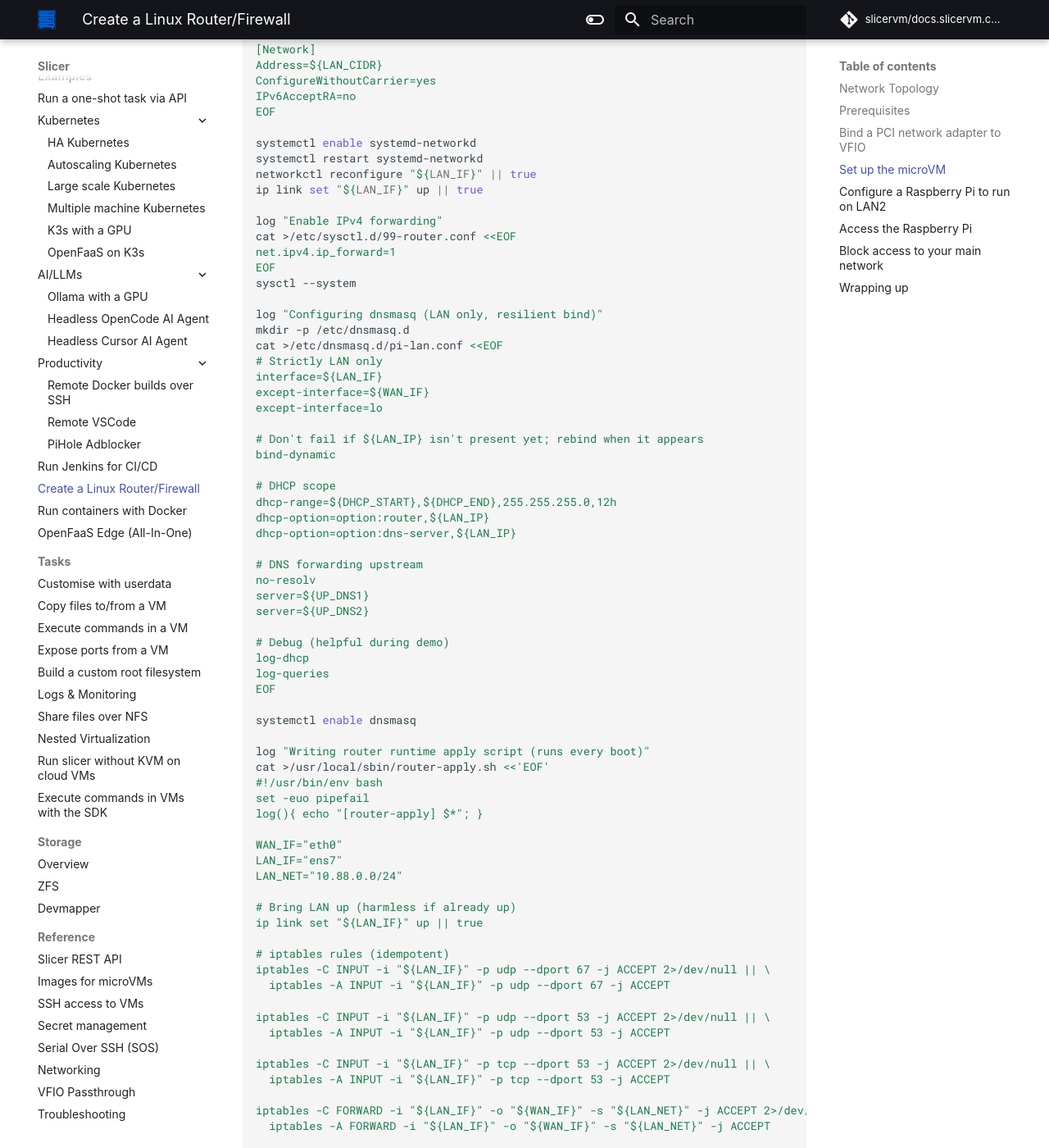
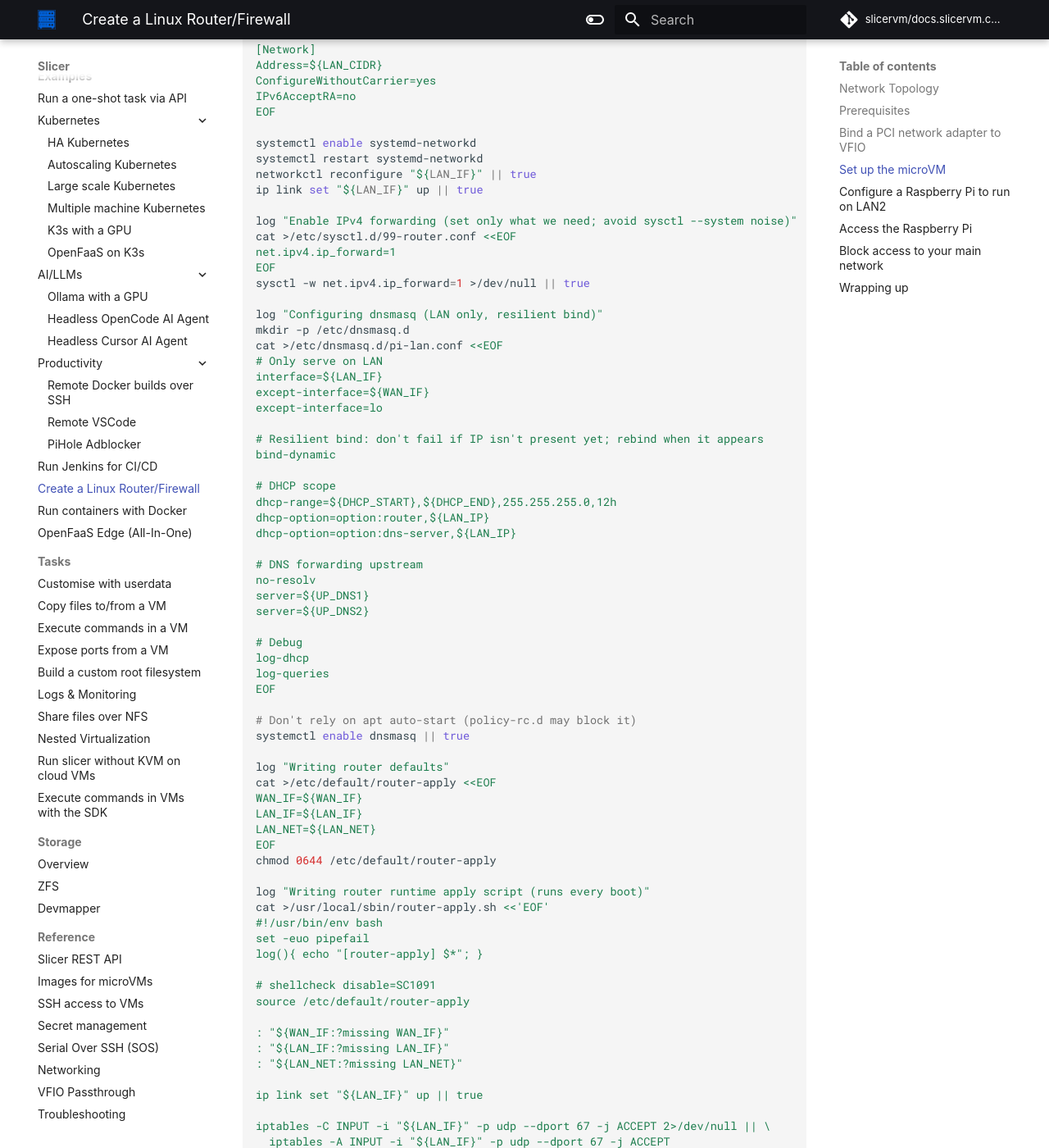
Before and after one commit to slicervm/docs.slicervm.com, an MkDocs documentation site: the page built from docs/examples/router-firewall.md, in a window 1280 px wide and 1400 px high, scrolled down 5738 px. Shown: the whole window at 82% size. Built offline with MkDocs 1.6.1 and Material for MkDocs 9.7.7, drawn with Linux system fonts in a browser that asks for light colours; some web fonts are replaced; comment, search, counter and statistics services are not loaded; some of the changed text lies outside the part shown.

Commit message:
Update to tag line
Signed-off-by: Alex Ellis (OpenFaaS Ltd) <alexellis2@gmail.com>

````diff
--- a/docs/examples/router-firewall.md
+++ b/docs/examples/router-firewall.md
@@ -210,13 +210,13 @@
 
 log "Installing packages"
 apt-get update -y
-echo iptables-persistent iptables-persistent/autosave_v4 boolean true | debconf-set-selections
-echo iptables-persistent iptables-persistent/autosave_v6 boolean true | debconf-set-selections
+echo iptables-persistent iptables-persistent/autosave_v4 boolean true | debconf-set-selections || true
+echo iptables-persistent iptables-persistent/autosave_v6 boolean true | debconf-set-selections || true
 apt-get install -y dnsmasq iptables iptables-persistent nmap
 
 log "Configuring systemd-networkd for ${LAN_IF}=${LAN_CIDR} (eth0 untouched)"
 mkdir -p /etc/systemd/network
-cat >/etc/systemd/network/10-lan-ens7.network <<EOF
+cat >/etc/systemd/network/10-lan-${LAN_IF}.network <<EOF
 [Match]
 Name=${LAN_IF}
 
@@ -234,21 +234,21 @@
 networkctl reconfigure "${LAN_IF}" || true
 ip link set "${LAN_IF}" up || true
 
-log "Enable IPv4 forwarding"
+log "Enable IPv4 forwarding (set only what we need; avoid sysctl --system noise)"
 cat >/etc/sysctl.d/99-router.conf <<EOF
 net.ipv4.ip_forward=1
 EOF
-sysctl --system
+sysctl -w net.ipv4.ip_forward=1 >/dev/null || true
 
 log "Configuring dnsmasq (LAN only, resilient bind)"
 mkdir -p /etc/dnsmasq.d
 cat >/etc/dnsmasq.d/pi-lan.conf <<EOF
-# Strictly LAN only
+# Only serve on LAN
 interface=${LAN_IF}
 except-interface=${WAN_IF}
 except-interface=lo
 
-# Don't fail if ${LAN_IP} isn't present yet; rebind when it appears
+# Resilient bind: don't fail if IP isn't present yet; rebind when it appears
 bind-dynamic
 
 # DHCP scope
@@ -261,12 +261,21 @@
 server=${UP_DNS1}
 server=${UP_DNS2}
 
-# Debug (helpful during demo)
+# Debug
 log-dhcp
 log-queries
 EOF
 
-systemctl enable dnsmasq
+# Don't rely on apt auto-start (policy-rc.d may block it)
+systemctl enable dnsmasq || true
+
+log "Writing router defaults"
+cat >/etc/default/router-apply <<EOF
+WAN_IF=${WAN_IF}
+LAN_IF=${LAN_IF}
+LAN_NET=${LAN_NET}
+EOF
+chmod 0644 /etc/default/router-apply
 
 log "Writing router runtime apply script (runs every boot)"
 cat >/usr/local/sbin/router-apply.sh <<'EOF'
@@ -274,37 +283,34 @@
 set -euo pipefail
 log(){ echo "[router-apply] $*"; }
 
-WAN_IF="eth0"
-LAN_IF="ens7"
-LAN_NET="10.88.0.0/24"
+# shellcheck disable=SC1091
+source /etc/default/router-apply
 
-# Bring LAN up (harmless if already up)
+: "${WAN_IF:?missing WAN_IF}"
+: "${LAN_IF:?missing LAN_IF}"
+: "${LAN_NET:?missing LAN_NET}"
+
 ip link set "${LAN_IF}" up || true
 
-# iptables rules (idempotent)
 iptables -C INPUT -i "${LAN_IF}" -p udp --dport 67 -j ACCEPT 2>/dev/null || \
   iptables -A INPUT -i "${LAN_IF}" -p udp --dport 67 -j ACCEPT
-
 iptables -C INPUT -i "${LAN_IF}" -p udp --dport 53 -j ACCEPT 2>/dev/null || \
   iptables -A INPUT -i "${LAN_IF}" -p udp --dport 53 -j ACCEPT
-
 iptables -C INPUT -i "${LAN_IF}" -p tcp --dport 53 -j ACCEPT 2>/dev/null || \
   iptables -A INPUT -i "${LAN_IF}" -p tcp --dport 53 -j ACCEPT
 
 iptables -C FORWARD -i "${LAN_IF}" -o "${WAN_IF}" -s "${LAN_NET}" -j ACCEPT 2>/dev/null || \
   iptables -A FORWARD -i "${LAN_IF}" -o "${WAN_IF}" -s "${LAN_NET}" -j ACCEPT
-
 iptables -C FORWARD -i "${WAN_IF}" -o "${LAN_IF}" -d "${LAN_NET}" -m conntrack --ctstate ESTABLISHED,RELATED -j ACCEPT 2>/dev/null || \
   iptables -A FORWARD -i "${WAN_IF}" -o "${LAN_IF}" -d "${LAN_NET}" -m conntrack --ctstate ESTABLISHED,RELATED -j ACCEPT
 
 iptables -t nat -C POSTROUTING -o "${WAN_IF}" -s "${LAN_NET}" -j MASQUERADE 2>/dev/null || \
   iptables -t nat -A POSTROUTING -o "${WAN_IF}" -s "${LAN_NET}" -j MASQUERADE
 
-# Persist current rules (so netfilter-persistent is always correct)
 iptables-save > /etc/iptables/rules.v4
 ip6tables-save > /etc/iptables/rules.v6
 
-# Ensure dnsmasq is up (safe even if already running)
+# Start/restart dnsmasq now that interface/address is ready
 systemctl restart dnsmasq || true
 
 log "Applied."
@@ -329,16 +335,14 @@
 
 systemctl daemon-reload
 systemctl enable router-apply.service
-
-# Enable persistence service too
-systemctl enable netfilter-persistent
+systemctl enable netfilter-persistent || true
 
 # Run once now
 /usr/local/sbin/router-apply.sh
 
 log "Done."
 ip -br addr || true
-sudo iptables -L -v -n || true
+iptables -L -v -n || true
 systemctl --no-pager --full status dnsmasq || true
 ```
 
--- a/mkdocs.yml
+++ b/mkdocs.yml
@@ -1,5 +1,5 @@
 site_name: Slicer
-site_description: Slicer up bare-metal into microVMs
+site_description: Slice bare-metal into sandboxes and services
 site_author: OpenFaaS Ltd
 site_url: https://docs.slicervm.com/
 
````
